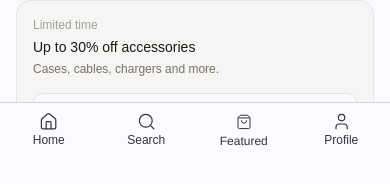
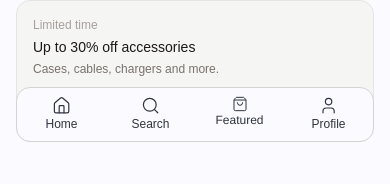
Before and after one commit to eustaquiogalano/shopping-cart-odin, a React (Vite) app: page / in a window 390 px wide. Shown: the part 686-870 px from the top of the page. Built offline with nearby package versions, Linux system fonts and the light colour scheme; no server answers.

Commit message:
refactor: update BottomNav to appear floating

```diff
--- a/src/components/BottomNav/BottomNav.jsx
+++ b/src/components/BottomNav/BottomNav.jsx
@@ -16,7 +16,11 @@ function BottomNav() {
   }, [hash]);
 
   return (
-    <nav className="flex justify-around gap-[0.25] fixed bottom-0 left-0 right-0 h-14 bg-background border-t border-stone-300 z-10 md:hidden">
+    <div className="fixed bottom-0 left-0 right-0 h-fit p-4 bg-transparent">
+      <nav
+        className="flex justify-around gap-[0.25]  bg-background
+      border border-stone-300 z-10 rounded-xl md:hidden"
+      >
         <NavLink
           to="/"
           end
@@ -61,6 +65,7 @@ function BottomNav() {
           Profile
         </NavLink>
       </nav>
+    </div>
   );
 }
 
```
Lines whose indentation alone changed are shown as unchanged.
